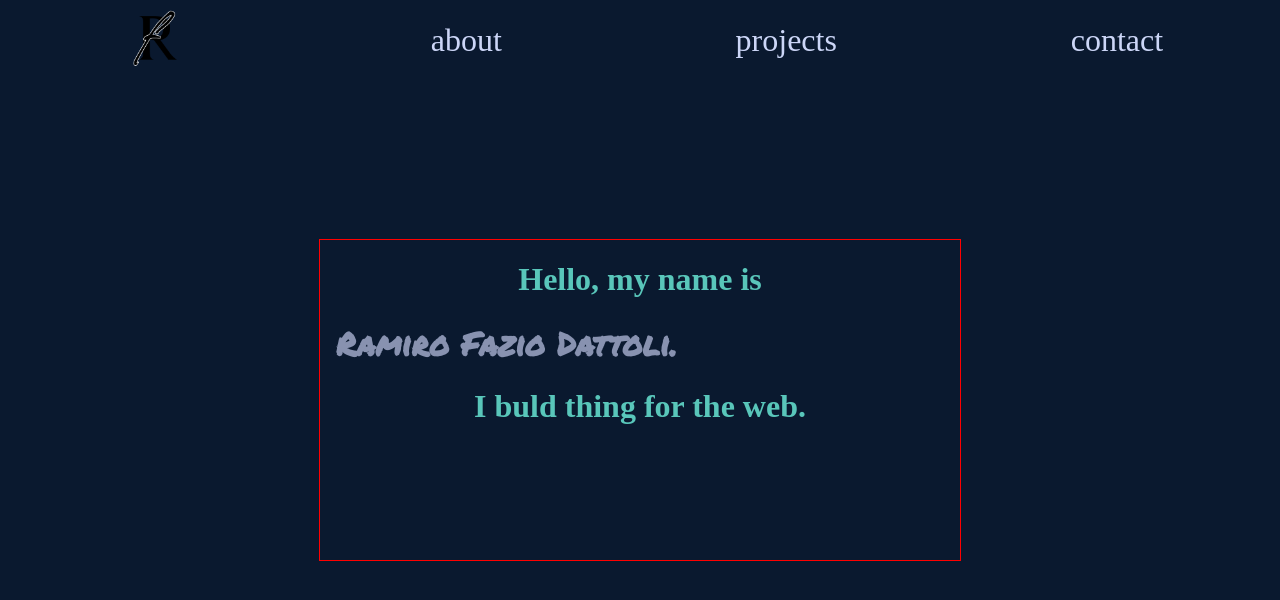
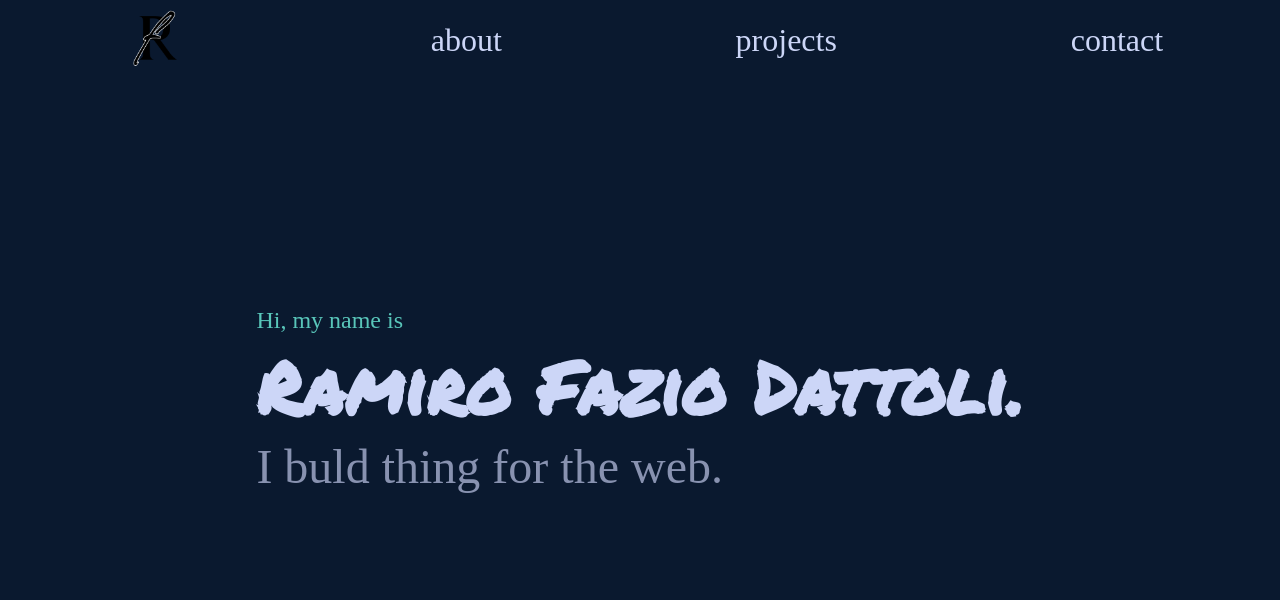
Before and after one commit to ramirofazio/RFD-Development-V1.0, a React (Create React App) app: page / in a window 1280 px wide. Shown: the top 600 px of the page. Built offline with nearby package versions, Linux system fonts and the light colour scheme; no server answers.

Commit message:
Style Home component

```diff
--- a/src/Components/Home/Home.jsx
+++ b/src/Components/Home/Home.jsx
@@ -5,38 +5,43 @@ import { StyledContainer } from "../../styles/globalStyles.js";
 function Home() {
   return (
     <StyledContainer>
-      <Container>
-        <div>
-          <Title>Hello, my name is</Title>
-          <Name>Ramiro Fazio Dattoli.</Name>
-        </div>
-        <Title>I buld thing for the web.</Title>
-      </Container>
+      <SubContainer>
+        <Intro>Hi, my name is</Intro>
+        <Name>Ramiro Fazio Dattoli.</Name>
+        <P>I buld thing for the web.</P>
+      </SubContainer>
     </StyledContainer>
   );
 }
 
 export default Home;
 
-const Container = styled.div`
-  width: 50%;
-  height: 40%;
-  outline: 1px solid red;
+const SubContainer = styled.div`
+  padding: 50px;
 `;
 
-const Title = styled.h1`
-  display: flex;
-  align-items: center;
-  justify-content: center;
-
+const Intro = styled.h1`
+  margin: 0;
   color: var(--secondaryColor);
   font-family: var(--principalFont);
-  font-weight: 800;
+  font-weight: 200;
+  font-size: 1.5rem;
 `;
 
 const Name = styled.h1`
-  margin-inline: 1rem;
+  color: var(--primaryColor);
+  font-family: var(--secondaryFont);
+  font-size: 4.5rem;
+  margin: 0;
 
+  transition: all 3s ease;
+  &:hover {
+    color: var(--secondaryColor);
+  }
+`;
+
+const P = styled(Intro)`
+  margin: 0;
   color: var(--primaryDarkColor);
-  font-family: var(--secondaryFont);
+  font-size: 3rem;
 `;
```
